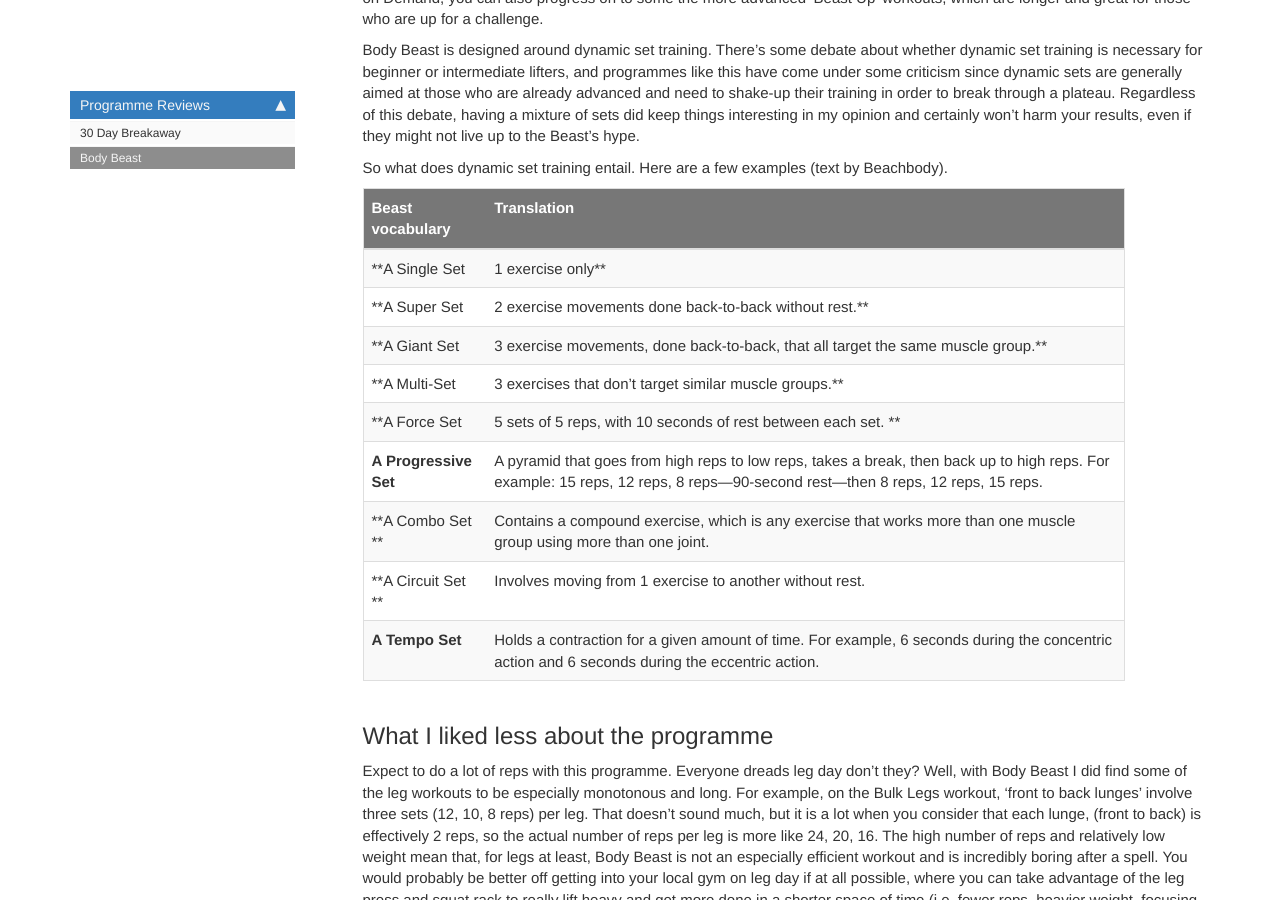
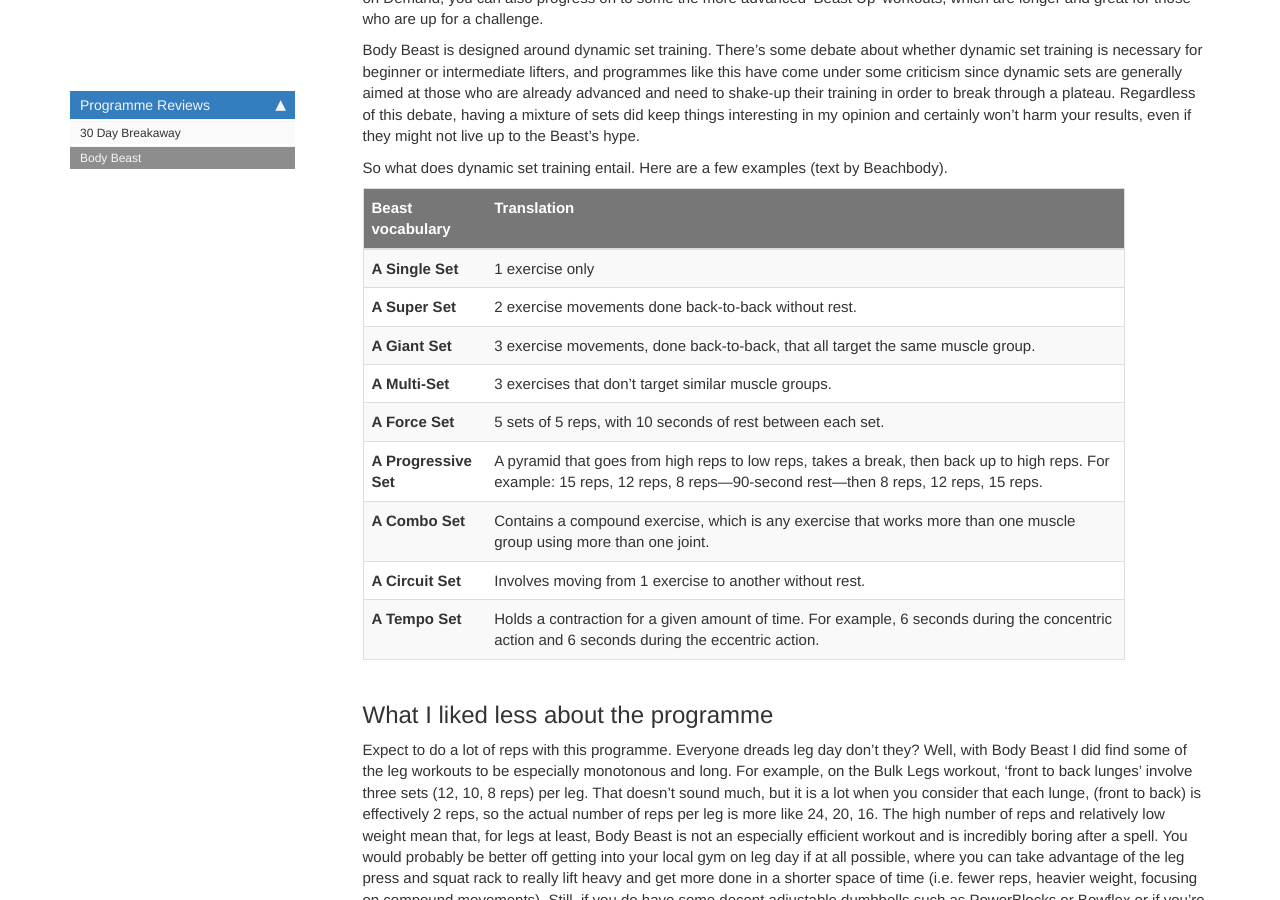
Before and after one commit to robconaty/Unofficial-Beachbody-Wiki, a Jekyll site: the page built from pages/mydoc/bodybeast.md, in a window 1280 px wide and 900 px high, scrolled down 925 px. Built offline with Jekyll 4.4.1, drawn with Linux system fonts in a browser that asks for light colours; comment, search, counter and statistics services are not loaded.

```diff
--- a/pages/mydoc/bodybeast.md
+++ b/pages/mydoc/bodybeast.md
@@ -25,14 +25,14 @@ So what does dynamic set training entail. Here are a few examples (text by Beach
 
 | Beast vocabulary  | Translation                                                                                                                                                                   |
 | ----------------- | ----------------------------------------------------------------------------------------------------------------------------------------------------------------------------- |
-| **A Single Set      | 1 exercise only**                                                                                                                                                             |
-| **A Super Set       | 2 exercise movements done back-to-back without rest.**                                                                                                                        |
-| **A Giant Set       | 3 exercise movements, done back-to-back, that all target the same muscle group.**                                                                                               |
-| **A Multi-Set       | 3 exercises that don’t target similar muscle groups.**                                                                                                                          |
-| **A Force Set       | 5 sets of 5 reps, with 10 seconds of rest between each set.   **                                                                                                                |
+| **A Single Set**      | 1 exercise only                                                                                                                                                             |
+| **A Super Set**       | 2 exercise movements done back-to-back without rest.                                                                                                                        |
+| **A Giant Set**       | 3 exercise movements, done back-to-back, that all target the same muscle group.                                                                                               |
+| **A Multi-Set**       | 3 exercises that don’t target similar muscle groups.                                                                                                                        |
+| **A Force Set**      | 5 sets of 5 reps, with 10 seconds of rest between each set.                                                                                                                  |
 | **A Progressive Set** | A pyramid that goes from high reps to low reps, takes a break, then back up to high reps. For example: 15 reps, 12 reps, 8 reps—90-second rest—then 8 reps, 12 reps, 15 reps. |
-| **A Combo Set   **    | Contains a compound exercise, which is any exercise that works more than one muscle group using more than one joint.                                                          |
-| **A Circuit Set **   | Involves moving from 1 exercise to another without rest.                                                                                                                      |
+| **A Combo Set**    | Contains a compound exercise, which is any exercise that works more than one muscle group using more than one joint.                                                          |
+| **A Circuit Set**   | Involves moving from 1 exercise to another without rest.                                                                                                                      |
 | **A Tempo Set**       | Holds a contraction for a given amount of time. For example, 6 seconds during the concentric action and 6 seconds during the eccentric action.                                |
 
 ## What I liked less about the programme
```
